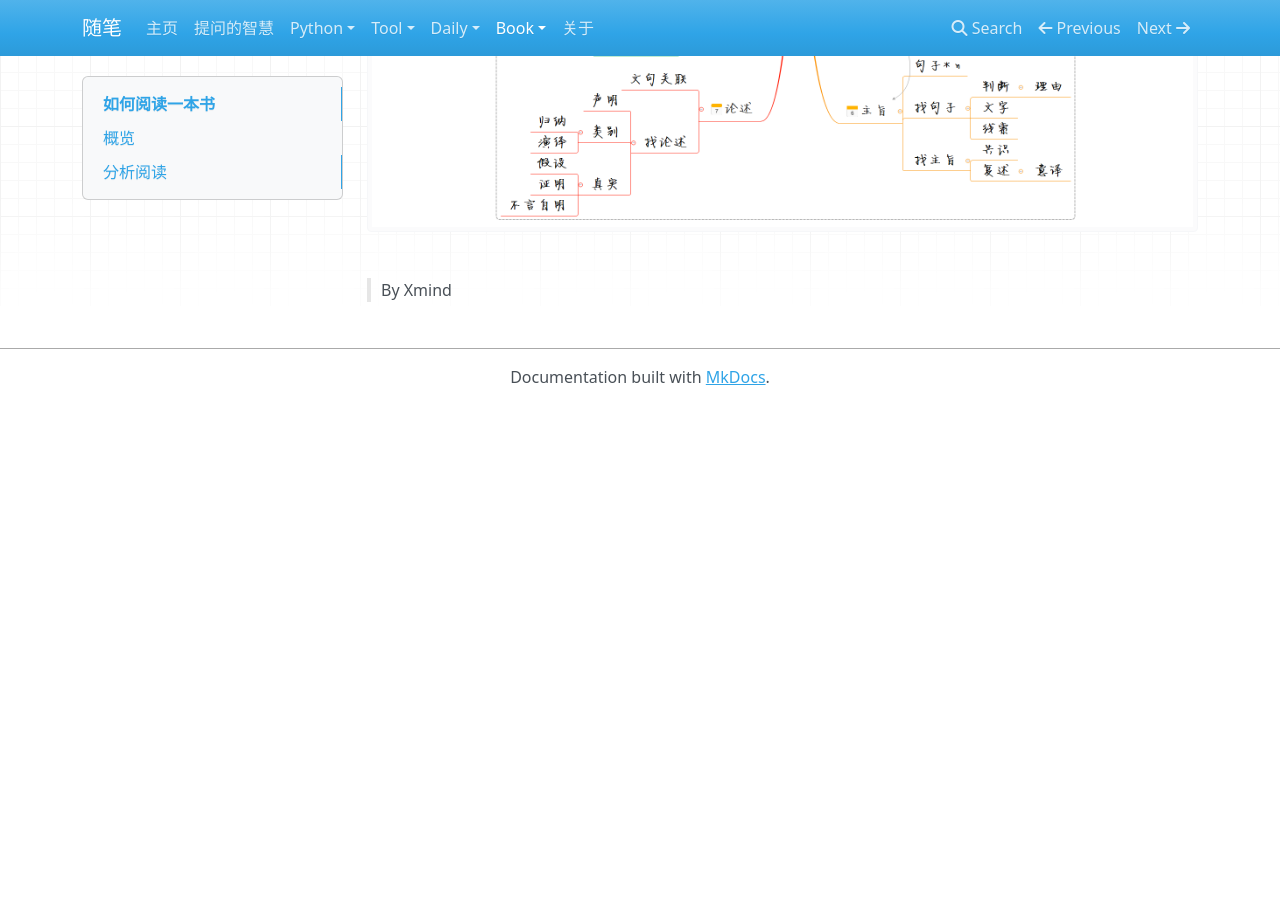
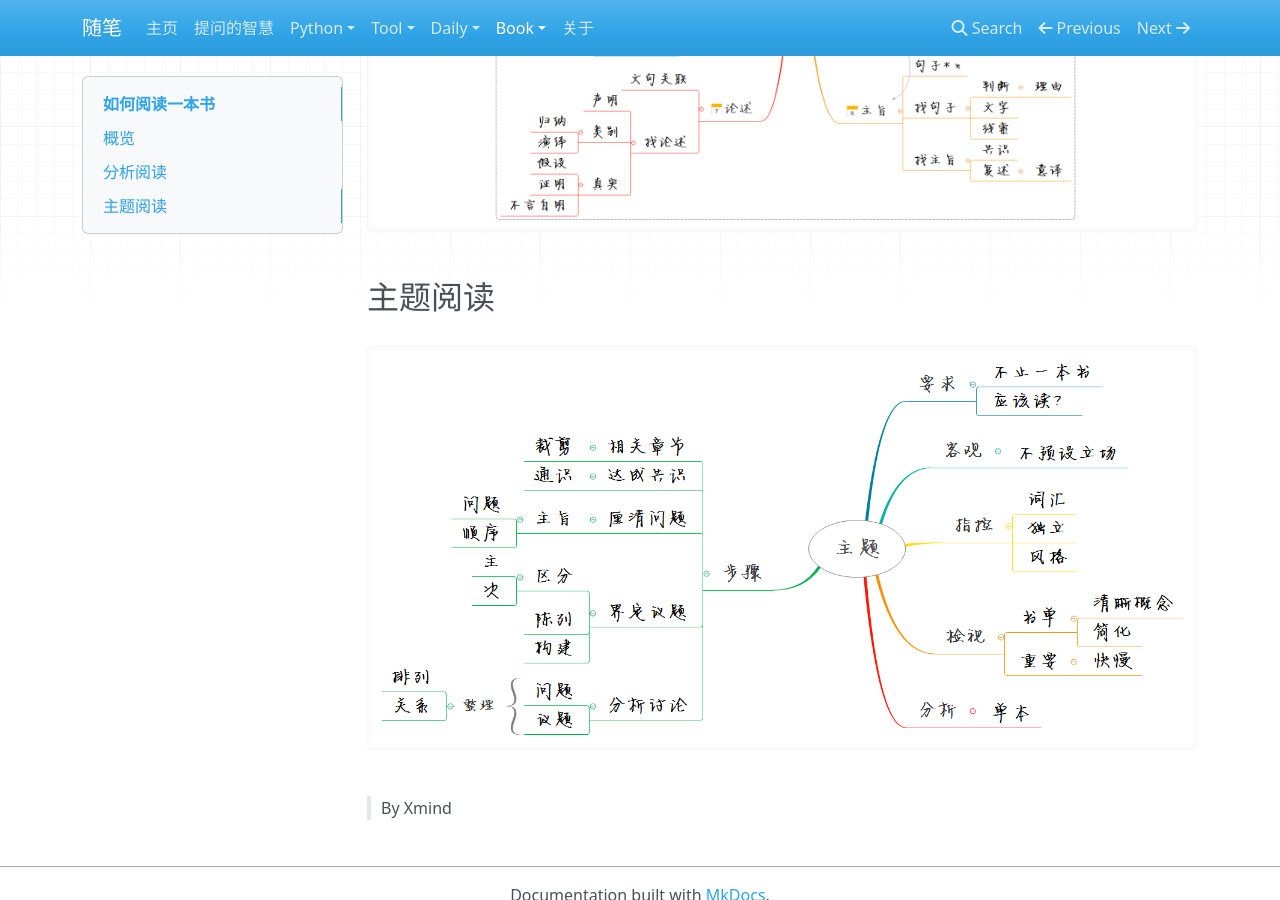
Before and after one commit to East196/notebook, an MkDocs documentation site: the page built from docs/book/how_to_read_a_book.md, in a window 1280 px wide and 900 px high, scrolled down 1368 px. Built offline with MkDocs 1.6.1, drawn with Linux system fonts in a browser that asks for light colours; nearby versions of some CDN libraries; old or Windows-style settings are respelled for this version of MkDocs; before the commit the page ends 1773 px from its top, so only the background shows below that.

Commit message:
+ theme read

```diff
--- a/docs/book/how_to_read_a_book.md
+++ b/docs/book/how_to_read_a_book.md
@@ -6,4 +6,6 @@
 ## 分析阅读
 ![分析](../assets/analysis_read.png)
 
+## 主题阅读
+![主题](../assets/theme_read.png)
 > By Xmind
```
Also changed, not shown: docs/assets/theme_read.png (added).
